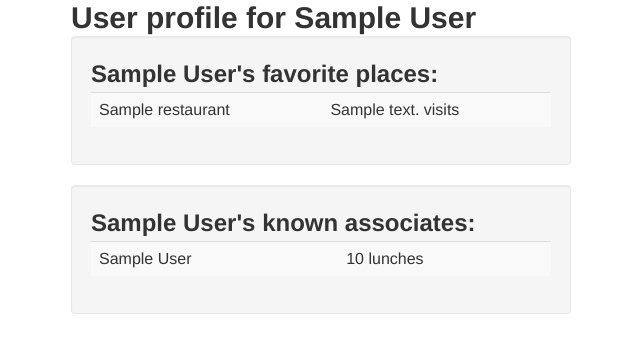
After one commit to locationlabs/lunch_it, a Django app: template lunch_it/lunch_it/templates/profile_template.html in a window 1280 px wide. The commit adds this page. Shown: the top 353 px of the page, without its empty margins (99-739 px from the left). Run offline with Django 3.2, Linux system fonts and the light colour scheme; tables that the repository leaves empty hold one stand-in row (values such as "Sample post"); the template is opened without the code that fills it: values that come from a table or form of the project are taken from there, most other values are stand-ins (such as "Sample title", 1, 10 or a date in 2020); some libraries are stand-ins or nearby versions.

Commit message:
Profile page sketch.

```diff
--- a/lunch_it/lunch_it/templates/main_template.html
+++ b/lunch_it/lunch_it/templates/main_template.html
@@ -6,13 +6,13 @@
 </head>
 <body>
   <div class="container">
-
     <div class="btn-group pull-right">
       <a class="btn dropdown-toggle" data-toggle="dropdown" href="#">
         <i class="icon-user"></i> {{user_info.display_name}}
         <span class="caret"></span>
       </a>
       <ul class="dropdown-menu">
+        <li><a href="/profile?u={{ user_info.username }}">Profile</a></li>
         <li><a href="/logout/">Sign Out</a></li>
       </ul>
     </div>
--- /dev/null
+++ b/lunch_it/lunch_it/templates/profile_template.html
@@ -0,0 +1,48 @@
+<!DOCTYPE html>
+<html>
+<head>
+  <title>Lunch It!</title>
+  <link href="/static/bootstrap/css/bootstrap.css" media="screen" rel="stylesheet" type="text/css">
+  <link href="/static/bootstrap/css/jk.css" media="screen" rel="stylesheet" type="text/css">
+</head>
+<body>
+  <div class="container">
+    <div class="row">
+      <div class="span12">
+        <h1>User profile for {{ user_info.display_name }}</h1>
+      </div>
+      <div class="span6 well">
+        {% if is_you %}
+        <h2>Your favorite places:</h2>
+        {% else %}
+        <h2>{{ user_info.display_name }}'s favorite places:</h2>
+        {% endif %}
+        <table class="table table-striped">
+          {% for place_info in favorite_places %}
+          <tr>
+            <td>{{place_info.restaurant.name}}</td>
+            <td>{{place_info.visits}} visits</td>
+          </tr>
+          {% endfor %}
+        </table>
+      </div>
+      <div class="span6 well">
+        {% if is_you %}
+        <h2>Your common co-lunchers</h2>
+        {% else %}
+        <h2>{{ user_info.display_name }}'s known associates:</h2>
+        {% endif %}
+        <table class="table table-striped">
+          {% for luncher_info in co_lunchers %}
+          <tr>
+            <td>{{luncher_info.user_info.display_name}}</td>
+            <td>{{luncher_info.lunches}} lunches</td>
+          </tr>
+          {% endfor %}
+        </table>
+
+      </div>
+    </div>
+  </div>
+</body>
+</html>
--- a/lunch_it/lunch_it/urls.py
+++ b/lunch_it/lunch_it/urls.py
@@ -13,6 +13,7 @@ urlpatterns = patterns('',
     url(r'leave/', 'trains.views.leaveGroup', name='leave'),
     url(r'login/', 'trains.views.login', name='login'),
     url(r'logout/', 'trains.views.logout', name='logout'),
+    url(r'profile/', 'trains.views.profile', name='profile'),
     # Examples:
     # url(r'^$', 'lunch_it.views.home', name='home'),
     # url(r'^lunch_it/', include('lunch_it.foo.urls')),
```
Also changed, not shown: lunch_it/trains/views.py (+41 -3 lines). Lines whose indentation alone changed are shown as unchanged.
